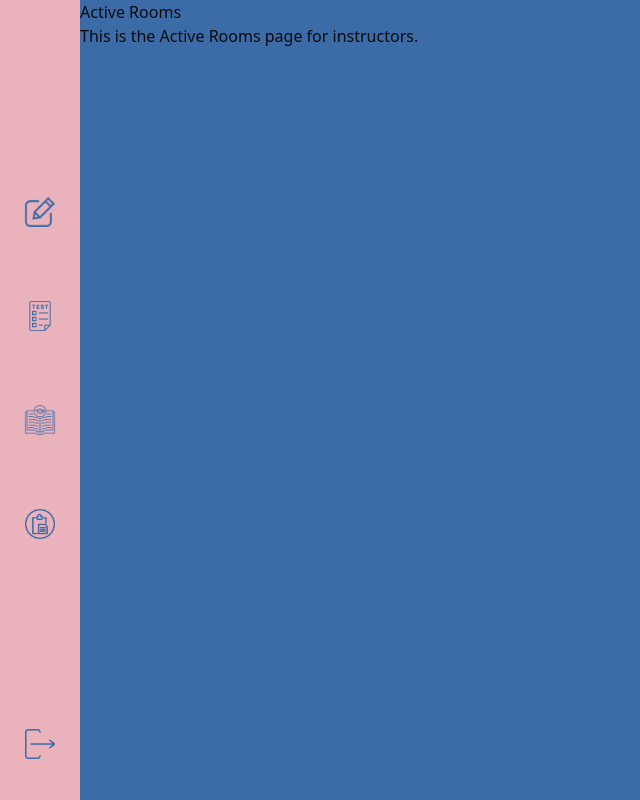
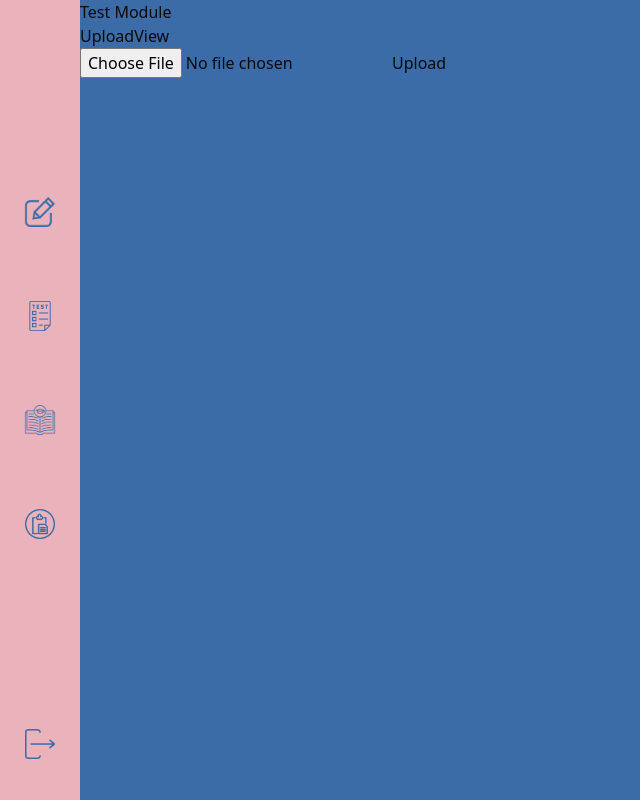
Before and after one commit to CSingh26/quiz-app, a Next.js app in the folder frontend/: page /dashboard/instructor/testModule in a window 1280 px wide. Shown: the whole page, without its empty margins (0-640 px from the left). Built offline with nearby package versions, Linux system fonts and the light colour scheme.

Commit message:
minor-bugs-fixed

```diff
--- a/frontend/src/app/dashboard/instructor/testModule/page.tsx
+++ b/frontend/src/app/dashboard/instructor/testModule/page.tsx
@@ -37,8 +37,30 @@ const TestModulePage: React.FC = () => {
 
     return (
         <div>
-            <h1>Active Rooms</h1>
-            <p>This is the Active Rooms page for instructors.</p>
+            <h1>Test Module</h1>
+            <div>
+                <button onClick={() => setView("upload")}>Upload</button>
+                <button onClick={() => setView("view")}>View</button>
+            </div>
+            {view === "upload" && (
+                <div>
+                    <input type="file" onChange={handleFileChange} />
+                    <button>Upload</button>
+                </div>
+            )}
+            {view === "view" && (
+                <div>
+                    {loading ? (
+                        <div>Loading...</div>
+                    ) : (
+                        <ul>
+                            {modules.map(module => (
+                                <li key={module.id}>{module.name}</li>
+                            ))}
+                        </ul>
+                    )}
+                </div>
+            )}
         </div>
     )
 }
```
